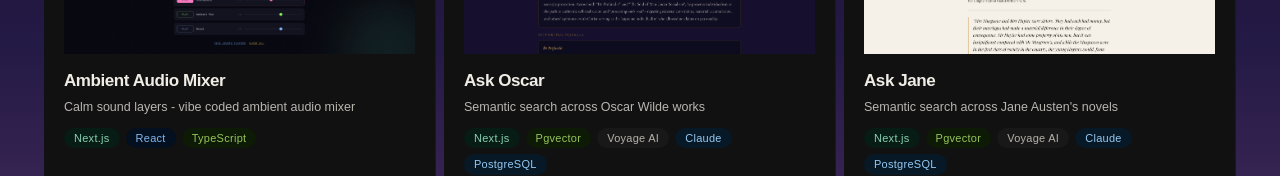
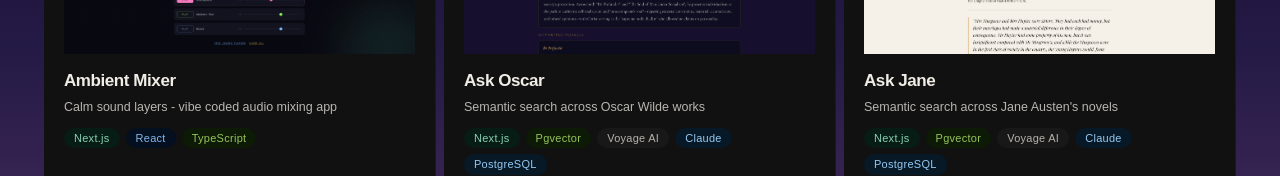
Before and after one commit to basilleaf/lisaballard.dev, a Next.js app: page / in a window 1280 px wide. Shown: the part 389-565 px from the top of the page. Built offline with nearby package versions, Linux system fonts and the light colour scheme.

Commit message:
copy fixup

```diff
--- a/data/projects.ts
+++ b/data/projects.ts
@@ -32,8 +32,8 @@
 
 export const projects: Project[] = [
   {
-    title: "Ambient Audio Mixer",
-    description: "Calm sound layers - vibe coded ambient audio mixer",
+    title: "Ambient Mixer",
+    description: "Calm sound layers - vibe coded audio mixing app",
     image: "/screenshots/ambient-mixer-homepage.png",
     "detail-image-first": "/screenshots/ambient-mixer-homepage.png",
     "detail-image-second": "/screenshots/ambient-mixer-detail.png",
@@ -47,7 +47,7 @@
       "Seamless looping without harsh cuts, dual HTMLAudio players per track with timed crossfades before each loop boundary",
       "Shareable/bookmarkable mixes via query string: which tracks are playing and each volume level sync to the URL",
       "Hydration from the URL on load so shared links resume the same soundscape; optional “Play all” for the visible subset",
-      "Night theme toggle for dark UI styling tuned for evening use and long sessions",
+      "Night theme toggle for dark UI styling tuned for evening use",
       "Built-in debug mode to surface app state and playback diagnostics (add debug=true to URL)",
       "Built with Next.js App Router, React 19, TypeScript, Tailwind CSS",
       "Unit tests for button visibilty logic and URL-state behavior with Jest + React Testing Library",
```
